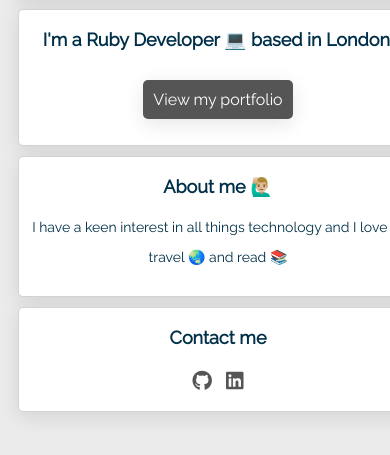
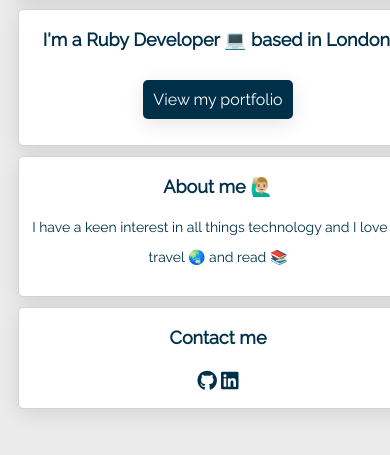
Before and after one commit to charc46/profile, a plain HTML site: page index.html in a window 390 px wide. Shown: the part 175-630 px from the top of the page. Drawn offline with Linux system fonts and the light colour scheme.

Commit message:
Font color change

```diff
--- a/style.css
+++ b/style.css
@@ -42,7 +42,7 @@ a {
 
 .button {
   padding: 20px;
-  background-color: #555;
+  background-color: #003049;
   color: #fff;
   border-radius: 5px;
   box-shadow: 0px 5px 20px rgba(0, 0, 0, 0.1);
@@ -52,6 +52,7 @@ a {
 .button:hover {
   letter-spacing: 1px;
   padding: 20px 12px;
+  background-color: #004160;
 }
 
 .img-circle {
@@ -62,8 +63,8 @@ a {
 .social-links {
   font-size: 40px;
   padding: 10px;
-  margin: 5px;
-  color: #555;
+  margin-top: -10px;
+  color: #003049;
   transition: transform .3s;
   display: inline-block;
 }
@@ -122,7 +123,7 @@ a {
 
   .button {
     padding: 10px;
-    background-color: #555;
+    background-color: #003049;
     color: #fff;
     border-radius: 5px;
     box-shadow: 0px 5px 20px rgba(0, 0, 0, 0.1);
@@ -130,7 +131,8 @@ a {
   }
 
   .button:hover {
-    letter-spacing: .5px;
-    padding: 10px 6px;
+    letter-spacing: 1px;
+    padding: 20px 12px;
+    background-color: #004160;
   }
 }
```
